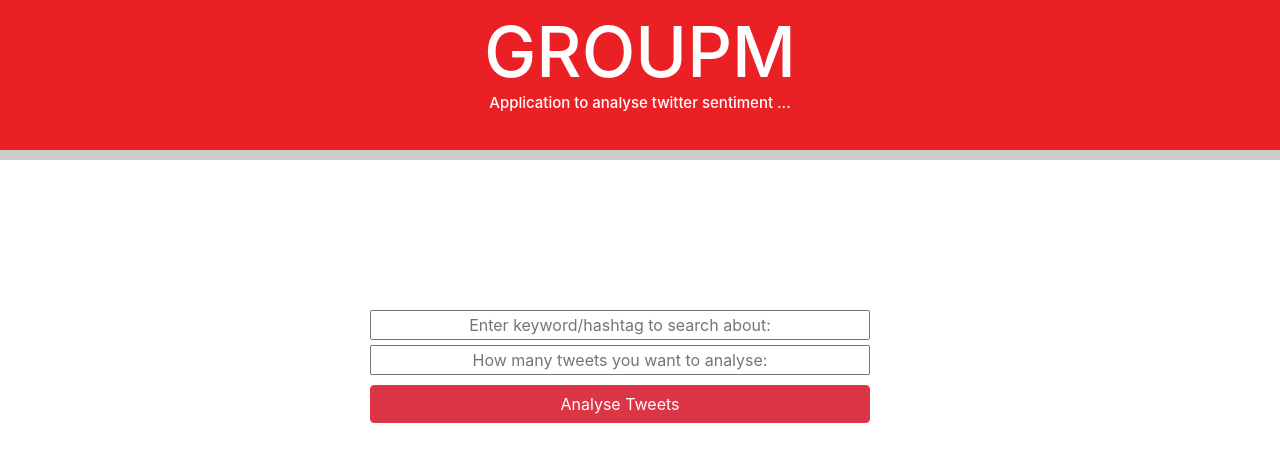
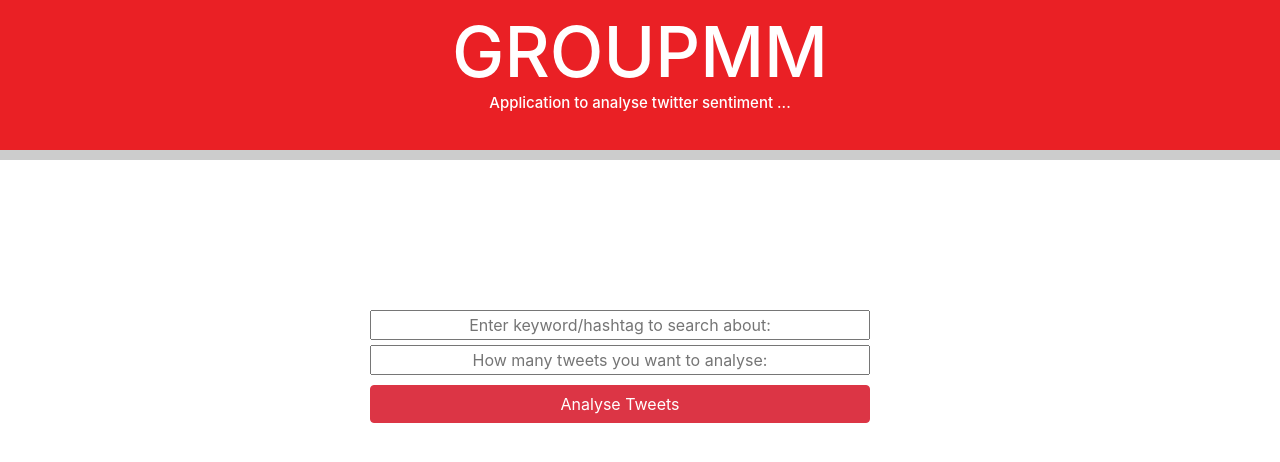
Before and after one commit to dhirac/santander-ex2-ui, a React (Create React App) app: page / in a window 1280 px wide. Shown: the top 462 px of the page. Built offline with nearby package versions, Linux system fonts and the light colour scheme.

Commit message:
Update App.js

```diff
--- a/src/App.js
+++ b/src/App.js
@@ -186,7 +186,7 @@
           <Col  xs={6} md={4}>
 
              <>
-             <h1 style={{fontSize:70,color:'white',marginTop:'0px',textAlign:'center',marginBottom:0,paddingBottom:0,paddingTop:10}}>GROUPM</h1>
+             <h1 style={{fontSize:70,color:'white',marginTop:'0px',textAlign:'center',marginBottom:0,paddingBottom:0,paddingTop:10}}>GROUPMM</h1>
              <h2 style={{marginTop:'0px',color:'white',textAlign:'center',fontSize:'15px'}}>Application to analyse twitter sentiment ...</h2>
              </>
 
```
